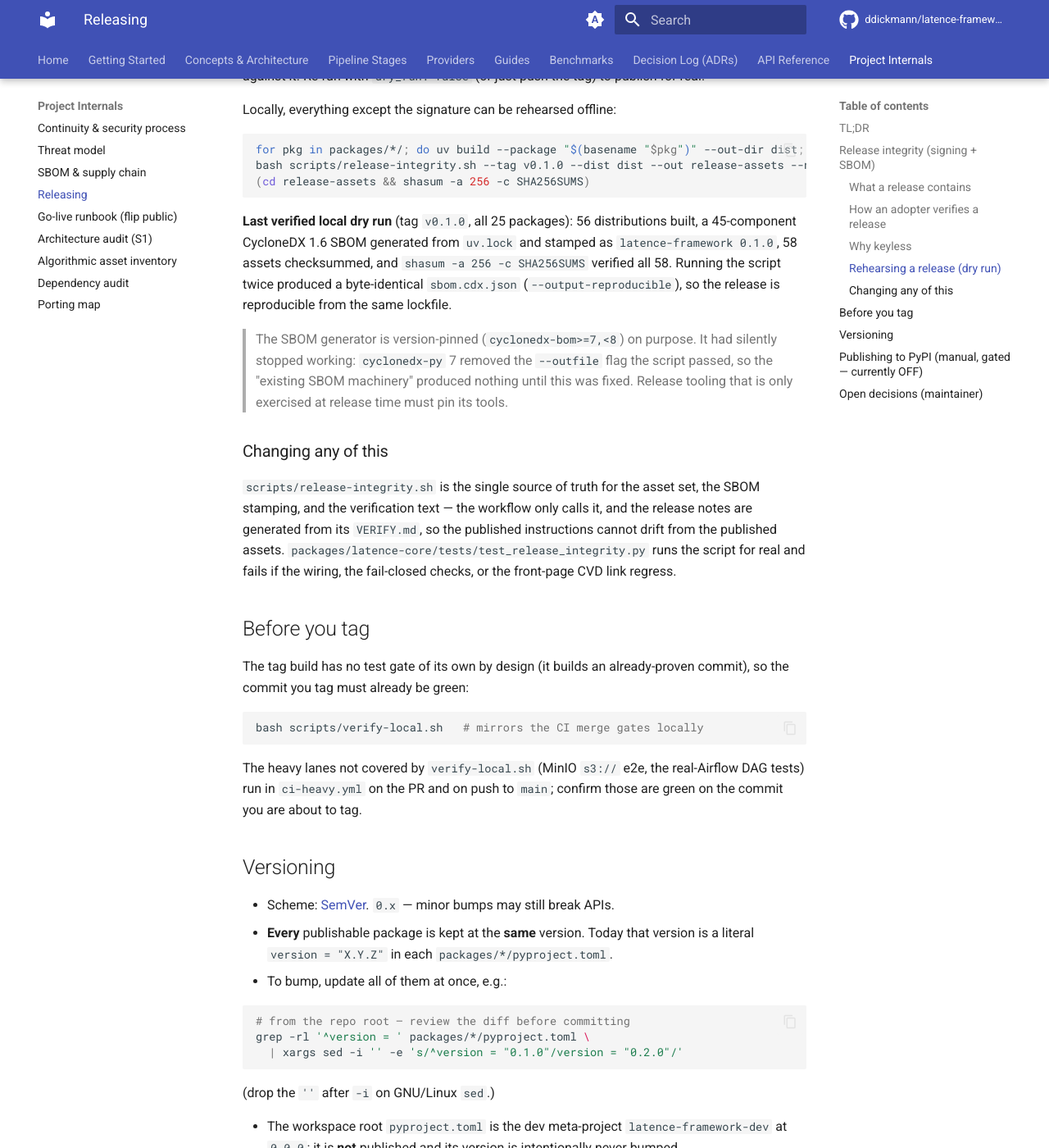
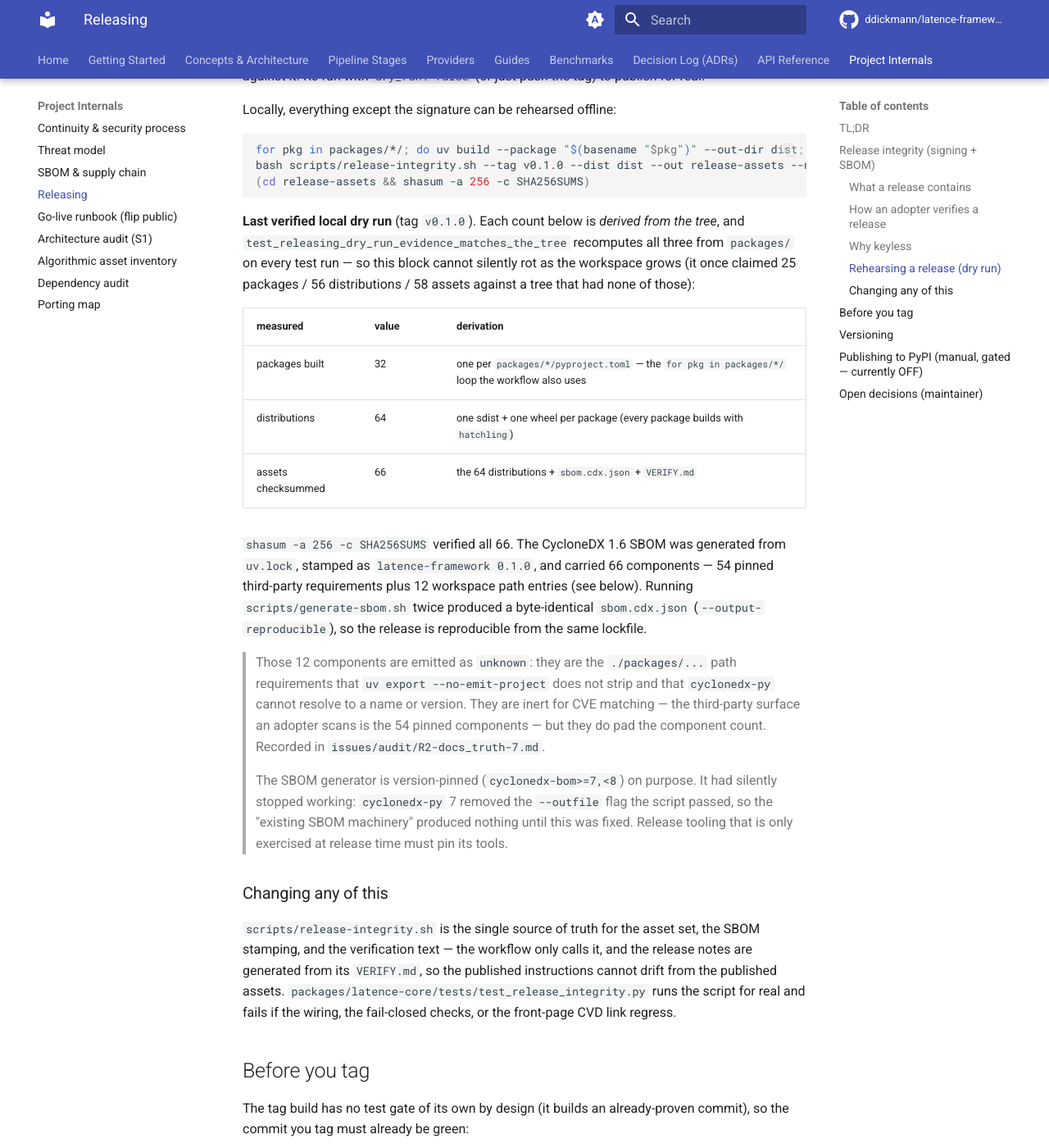
Before and after one commit to ddickmann/latence, an MkDocs documentation site: the page built from docs/RELEASING.md, in a window 1280 px wide and 1400 px high, scrolled down 2367 px. Shown: the whole window at 82% size. Built offline with MkDocs 1.6.1 and Material for MkDocs 9.7.7, drawn with Linux system fonts in a browser that asks for light colours; comment, search, counter and statistics services are not loaded; some of the changed text lies outside the part shown.

Commit message:
fix(audit-R2): docs/RELEASING.md's "Last verified local dry run" evidence block states numbers that no longer (and never did) describe the tree: "all 25 packages: 56 distributions built, a 45-component CycloneDX 1.6 SBOM … 58 assets checksummed". packages/ holds 32 distributions (all hatchling, all built by release.yml's `for pkg in packages/*/` loop) → 64 dists / 66 assets, and `uv export --frozen` now yields 54 pinned third-party requirements, not 45. The "25" was wrong even at authoring time (commit 337e919 had 28 package dirs; 28×2=56 matches the quoted dist count). No test guards these figures, and test_release_integrity.py:370-374 explicitly defers to this block as the only end-to-end proof of the SBOM generator.

````diff
--- a/docs/RELEASING.md
+++ b/docs/RELEASING.md
@@ -104,11 +104,28 @@ bash scripts/release-integrity.sh --tag v0.1.0 --dist dist --out release-assets
 (cd release-assets && shasum -a 256 -c SHA256SUMS)
 ```
 
-**Last verified local dry run** (tag `v0.1.0`, all 25 packages): 56 distributions built,
-a 45-component CycloneDX 1.6 SBOM generated from `uv.lock` and stamped as
-`latence-framework 0.1.0`, 58 assets checksummed, and `shasum -a 256 -c SHA256SUMS`
-verified all 58. Running the script twice produced a byte-identical `sbom.cdx.json`
+**Last verified local dry run** (tag `v0.1.0`). Each count below is *derived from the tree*,
+and `test_releasing_dry_run_evidence_matches_the_tree` recomputes all three from `packages/`
+on every test run — so this block cannot silently rot as the workspace grows (it once
+claimed 25 packages / 56 distributions / 58 assets against a tree that had none of those):
+
+| measured | value | derivation |
+| --- | --- | --- |
+| packages built | 32 | one per `packages/*/pyproject.toml` — the `for pkg in packages/*/` loop the workflow also uses |
+| distributions | 64 | one sdist + one wheel per package (every package builds with `hatchling`) |
+| assets checksummed | 66 | the 64 distributions + `sbom.cdx.json` + `VERIFY.md` |
+
+`shasum -a 256 -c SHA256SUMS` verified all 66. The CycloneDX 1.6 SBOM was generated from
+`uv.lock`, stamped as `latence-framework 0.1.0`, and carried 66 components — 54 pinned
+third-party requirements plus 12 workspace path entries (see below). Running
+`scripts/generate-sbom.sh` twice produced a byte-identical `sbom.cdx.json`
 (`--output-reproducible`), so the release is reproducible from the same lockfile.
+
+> Those 12 components are emitted as `unknown`: they are the `./packages/...` path
+> requirements that `uv export --no-emit-project` does not strip and that `cyclonedx-py`
+> cannot resolve to a name or version. They are inert for CVE matching — the third-party
+> surface an adopter scans is the 54 pinned components — but they do pad the component
+> count. Recorded in `issues/audit/R2-docs_truth-7.md`.
 
 > The SBOM generator is version-pinned (`cyclonedx-bom>=7,<8`) on purpose. It had silently
 > stopped working: `cyclonedx-py` 7 removed the `--outfile` flag the script passed, so the
@@ -156,8 +173,8 @@ the commit you are about to tag.
 
 > **Single source of truth (open option).** Versions are currently duplicated per package.
 > A future improvement is a shared source (a `_version.py` read via Hatchling `dynamic`,
-> or a release script). It was left out of 0.1.0 to avoid perturbing the 25 already-green
-> build backends; adopt it when the release cadence justifies the machinery.
+> or a release script). It was left out of 0.1.0 to avoid perturbing the already-green
+> per-package build backends; adopt it when the release cadence justifies the machinery.
 
 ## Publishing to PyPI (manual, gated — currently OFF)
 
````
Also changed, not shown: issues/audit/R2-docs_truth-7.md (added, +104 -0 lines), 1 other file.
